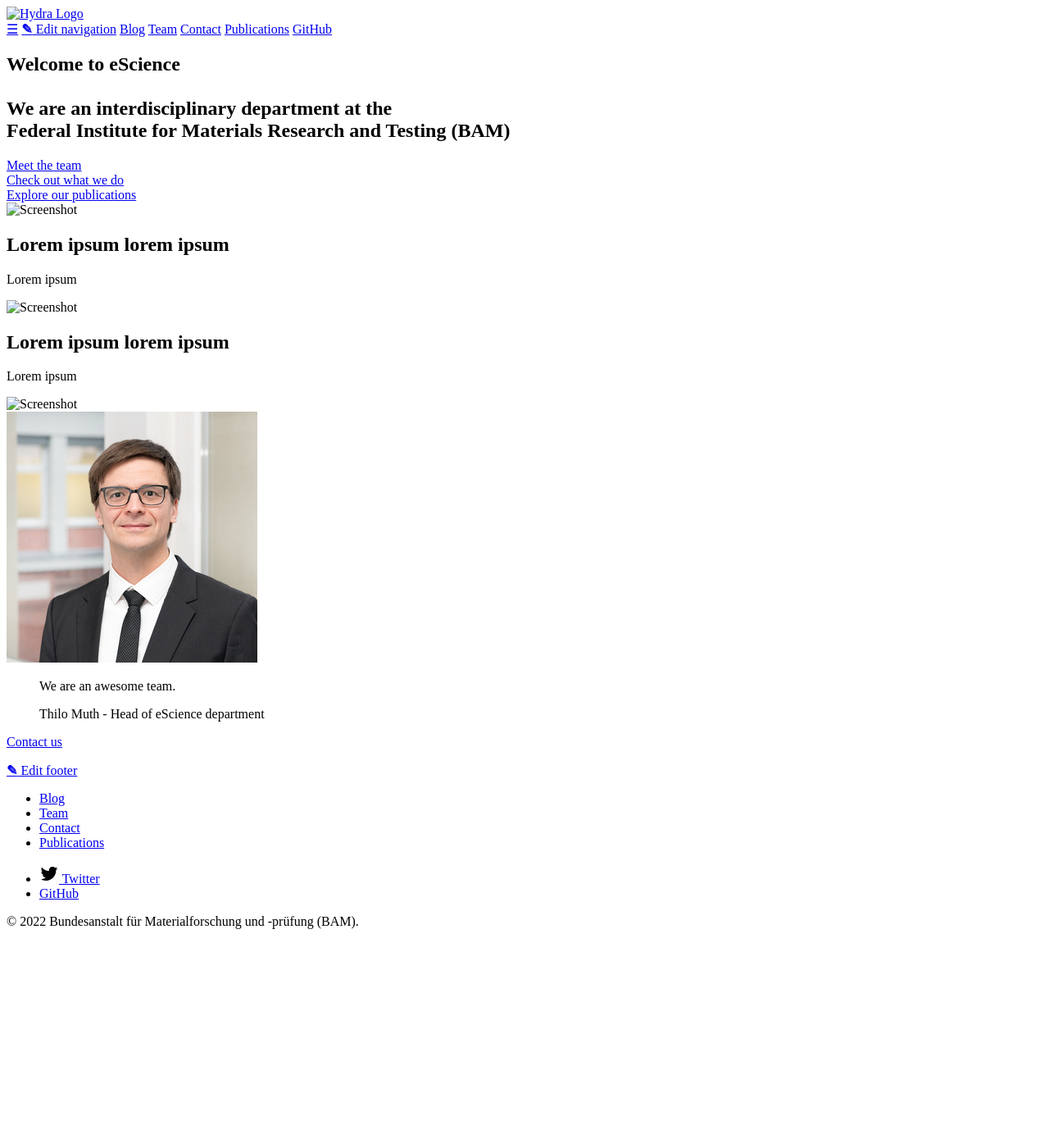
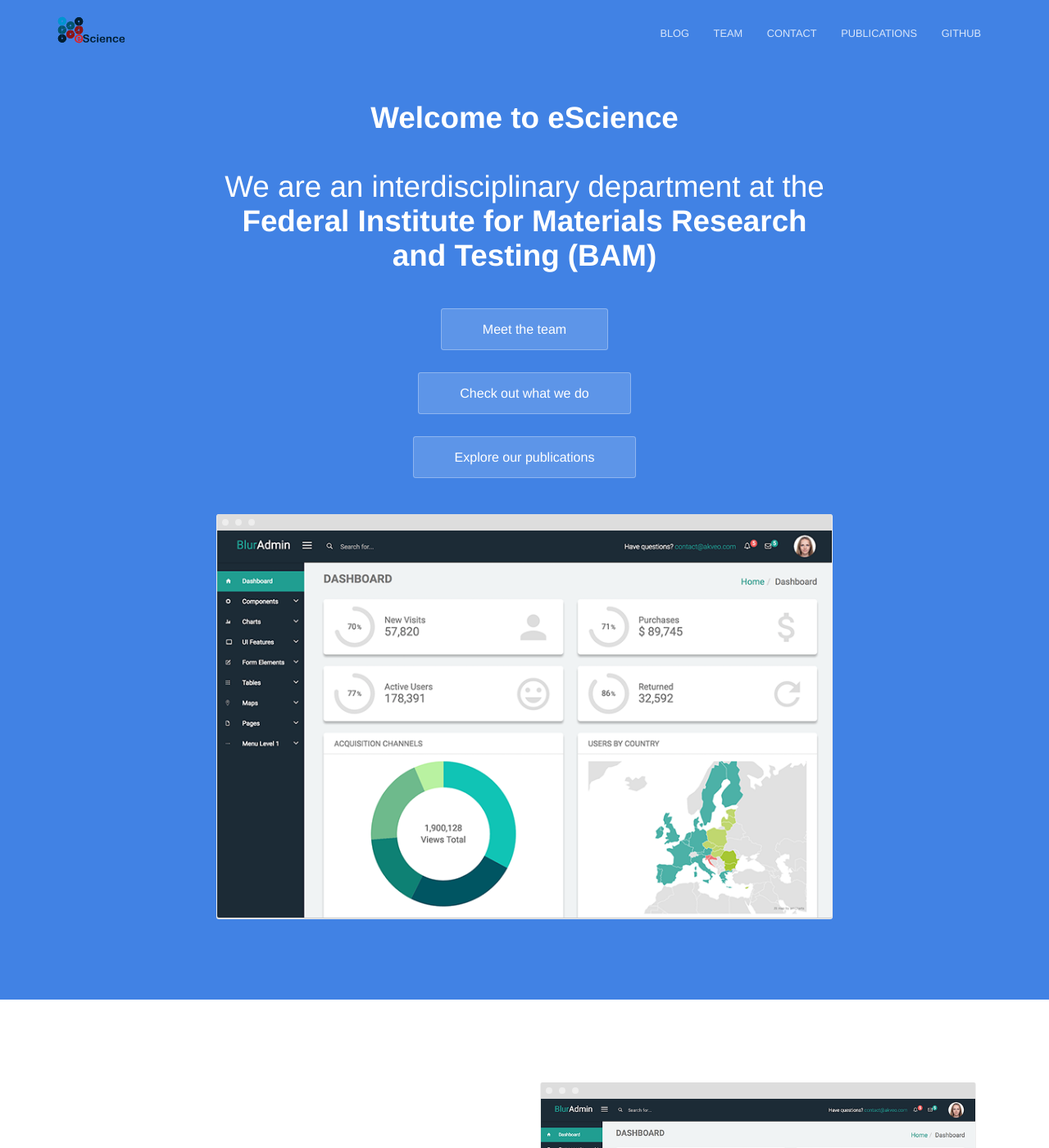
Before and after one commit to VogelKristin/BAMeScience.github.io, a Jekyll site: the page built from index.html, in a window 1280 px wide and 1400 px high. Shown: the whole window at 82% size. Built offline with Jekyll 4.4.1, drawn with Linux system fonts in a browser that asks for light colours; part of the change alters nothing that is shown.

```diff
--- a/_config.yml
+++ b/_config.yml
@@ -2,8 +2,7 @@
 # Site
 
 title: BAM eScience
-url: "https://BAMeScience.github.io"
-baseurl: "BAMeScience.github.io"
+baseurl:
 google_analytics_key:
 google_maps_javascript_api_key:
 disqus_shortname:
```
